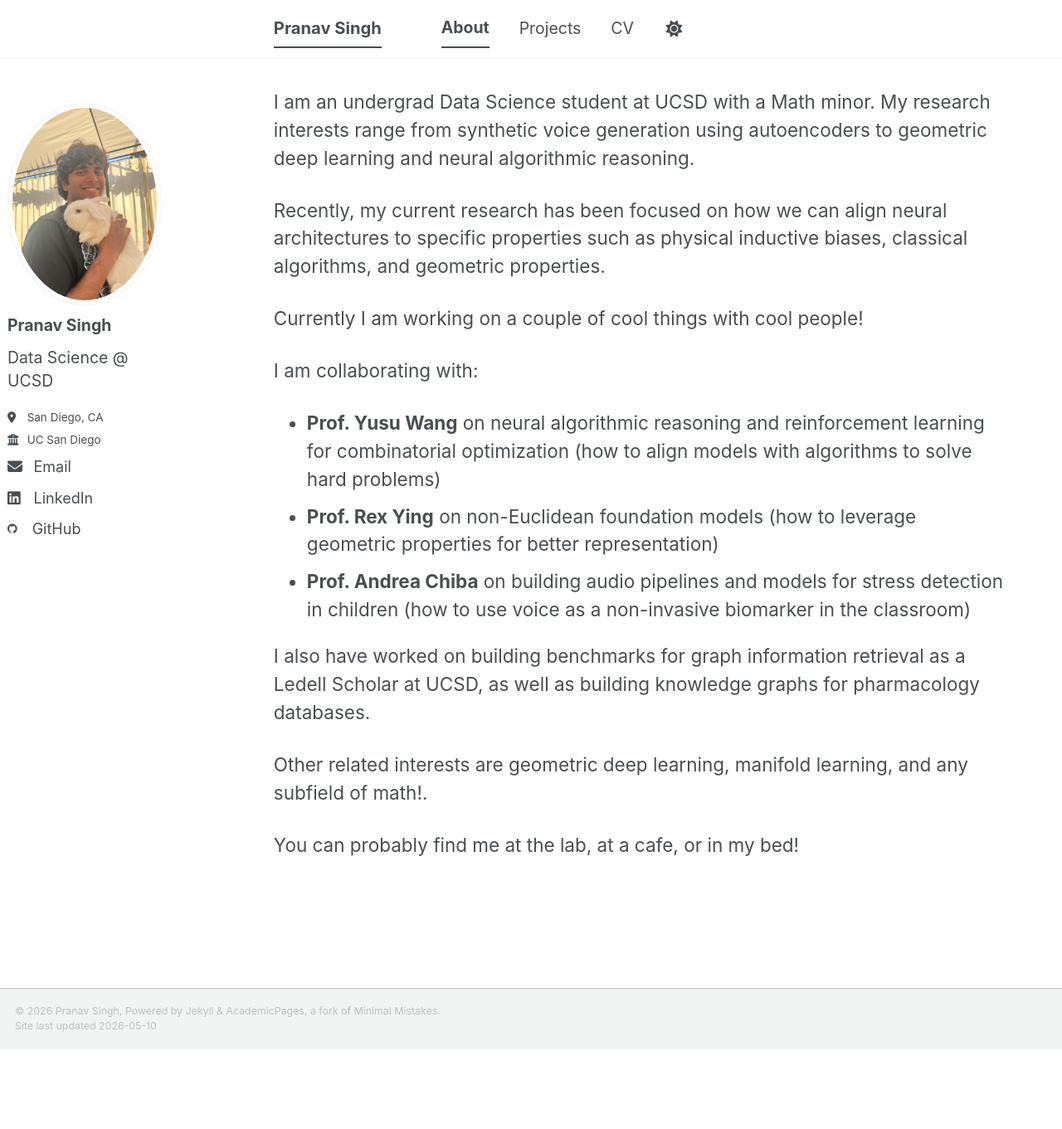
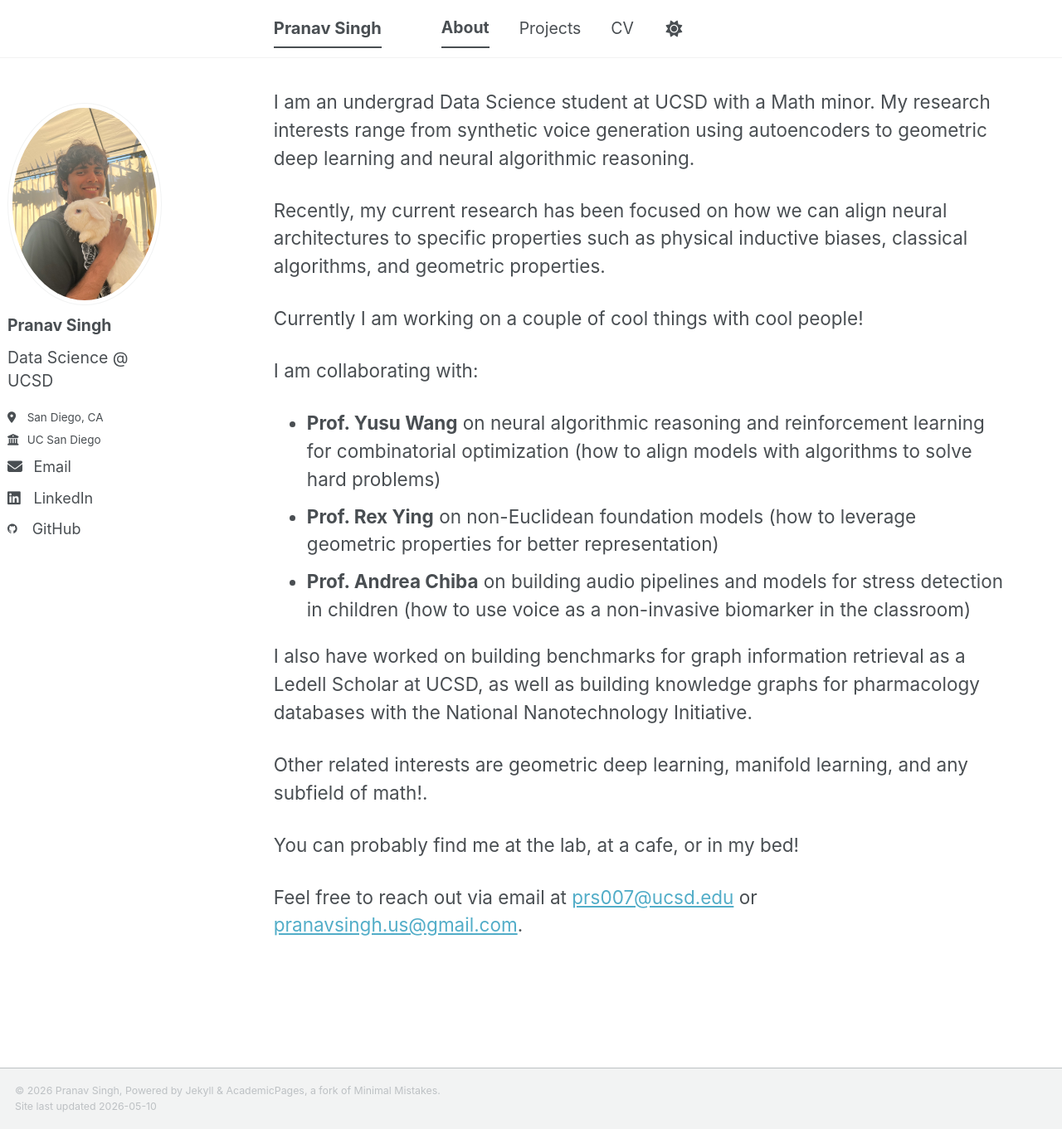
Before and after one commit to ps1526/ps1526.github.io, a Jekyll site: the page built from _pages/about.md, in a window 1280 px wide and 1361 px high. Shown: the whole window at 83% size. Built offline with Jekyll 4.4.1, drawn with Linux system fonts in a browser that asks for light colours; a script bundle is joined from its source files by our own code; library files that are not in the unit come from our copies.

Commit message:
updated site

```diff
--- a/_pages/about.md
+++ b/_pages/about.md
@@ -10,8 +10,7 @@ redirect_from:
 I am an undergrad Data Science student at UCSD with a Math minor. My research interests range from synthetic
 voice generation using autoencoders to geometric deep learning and neural algorithmic reasoning.
 
-Recently, my current research has been focused on how we can align neural architectures to specific
-properties such as physical inductive biases, classical algorithms, and geometric properties.
+Recently, my current research has been focused on how we can align neural architectures to specific properties such as physical inductive biases, classical algorithms, and geometric properties.
 
 Currently I am working on a couple of cool things with cool people!
 
@@ -21,9 +20,10 @@ I am collaborating with:
 - **Prof. Rex Ying** on non-Euclidean foundation models (how to leverage geometric properties for better representation)
 - **Prof. Andrea Chiba** on building audio pipelines and models for stress detection in children (how to use voice as a non-invasive biomarker in the classroom)
 
-I also have worked on building benchmarks for graph information retrieval as a Ledell Scholar at UCSD, as
-well as building knowledge graphs for pharmacology databases.
+I also have worked on building benchmarks for graph information retrieval as a Ledell Scholar at UCSD, as well as building knowledge graphs for pharmacology databases with the National Nanotechnology Initiative.
 
 Other related interests are geometric deep learning, manifold learning, and any subfield of math!.
 
 You can probably find me at the lab, at a cafe, or in my bed!
+
+Feel free to reach out via email at [prs007@ucsd.edu](mailto:prs007@ucsd.edu) or [pranavsingh.us@gmail.com](mailto:pranavsingh.us@gmail.com).
```
